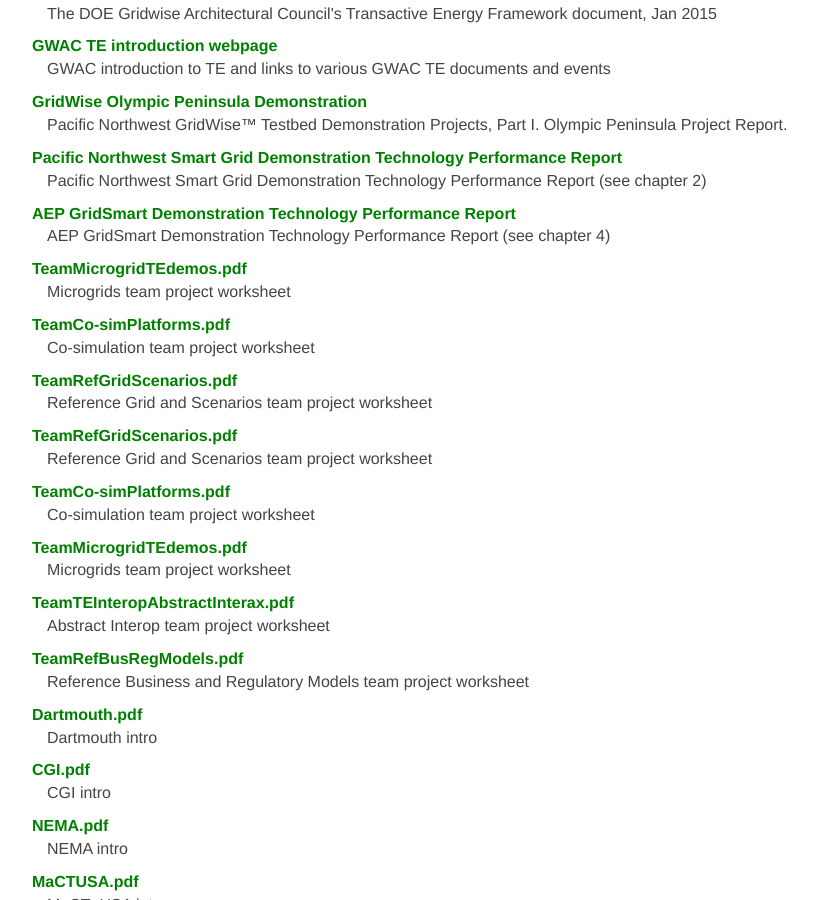
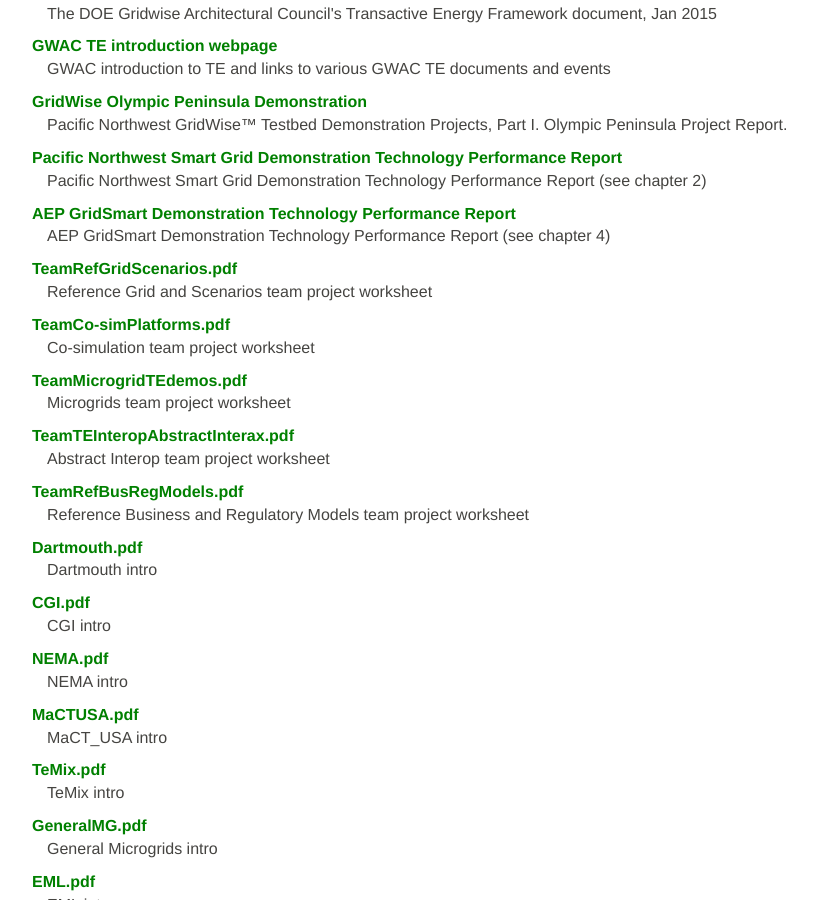
Before and after one commit to usnistgov/TEChallenge, a Jekyll site: the page built from library/index.md, in a window 1280 px wide and 900 px high, scrolled down 707 px. Shown: the whole window, without its empty margins (38-855 px from the left). Built offline with Jekyll 4.4.1, drawn with Linux system fonts in a browser that asks for light colours.

Commit message:
updated documents yml files

```diff
--- a/_data/documents.yml
+++ b/_data/documents.yml
@@ -41,27 +41,6 @@
   description: "AEP GridSmart Demonstration Technology Performance Report (see chapter 4)"
   category: document
   url: "https://www.smartgrid.gov/files/AEP_Ohio_DE-OE-0000193_Final_Technical_Report_06-23-2014.pdf"
-- name: "TeamMicrogridTEdemos.pdf"
-  description: "Microgrids team project worksheet"
-  category: "document"
-  url: https://s3.amazonaws.com/nist-sgcps/TEChallenge/files/TEChallenge/TeamMicrogridTEdemos.pdf
-  md5: 912cecb608485b4ba90678bd15e01b66
-  sha512: 5ec9b6e1650ce9a6768c8d5987ba8f81e61e9f202b26e1256896bf9adfe9dcdaf225b80336a2087c32e1a9ac82c041e0338bb937d62bd36406fdc122f0eb62c2
-  team: team3
-- name: "TeamCo-simPlatforms.pdf"
-  description: "Co-simulation team project worksheet"
-  category: "document"
-  url: https://s3.amazonaws.com/nist-sgcps/TEChallenge/TEChallenge/TeamCo-simPlatforms.pdf
-  md5: 25eedd34e468c6da2b4cb9504e573561
-  sha512: a784ae622eb46efa80f8b919651dd46794b730a0000e66ae18126da7234860171d368ea7862883adf5dc6f97b6bda6c3480cbfa2aa080b540b69a82caa61b394
-  team: team5
-- name: "TeamRefGridScenarios.pdf"
-  description: "Reference Grid and Scenarios team project worksheet"
-  category: "document"
-  url: https://s3.amazonaws.com/nist-sgcps/TEChallenge/TEChallenge/TeamRefGridScenarios.pdf
-  md5: fc48982040da910a9fe937cb7d4dbb4a
-  sha512: 6182ff9e79b467e68fd32cf23f65c68d17f781be65e38c0d23d1f0e25e1ae681cc49d71775ee43d72424c2a685d4eca3643de03c40a0af55e0fe0dc5abe38964
-  team: team2
 - name: "TeamRefGridScenarios.pdf"
   description: "Reference Grid and Scenarios team project worksheet"
   category: "document"
@@ -96,7 +75,7 @@
   url: https://s3.amazonaws.com/nist-sgcps/TEChallenge/TeamRefBusRegModels.pdf
   md5: e5861b5b8852b8b5b03c798ebc967be9
   sha512: 4d84c902e1bcf417a496109f94b0631921c9edd151d5e046d8a2dc11bf961c611c56ebea6b28ca3e65b21f2d3569e13ef60a60d4cbf65ef338493dfb653a78bb
-  team: team5
+  team: team1
 - name: "Dartmouth.pdf"
   description: "Dartmouth intro"
   category: "document"
```
